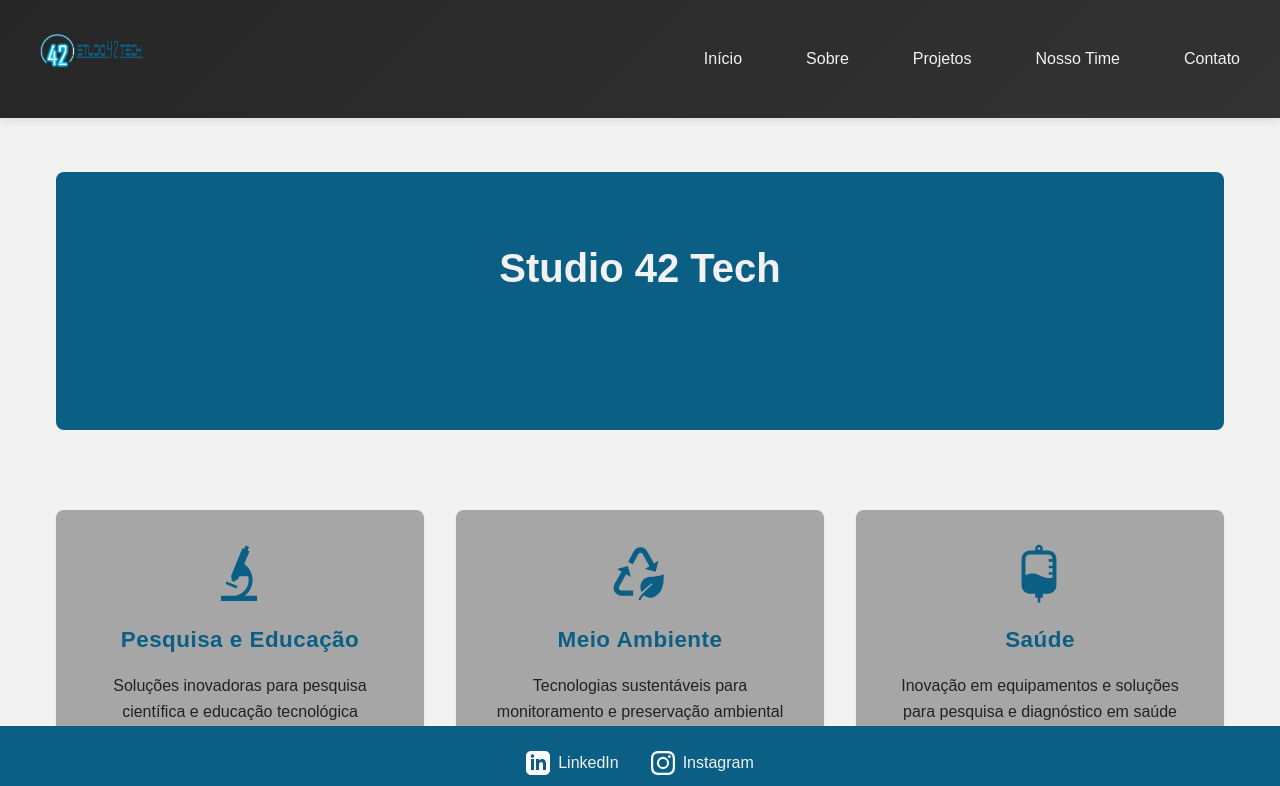
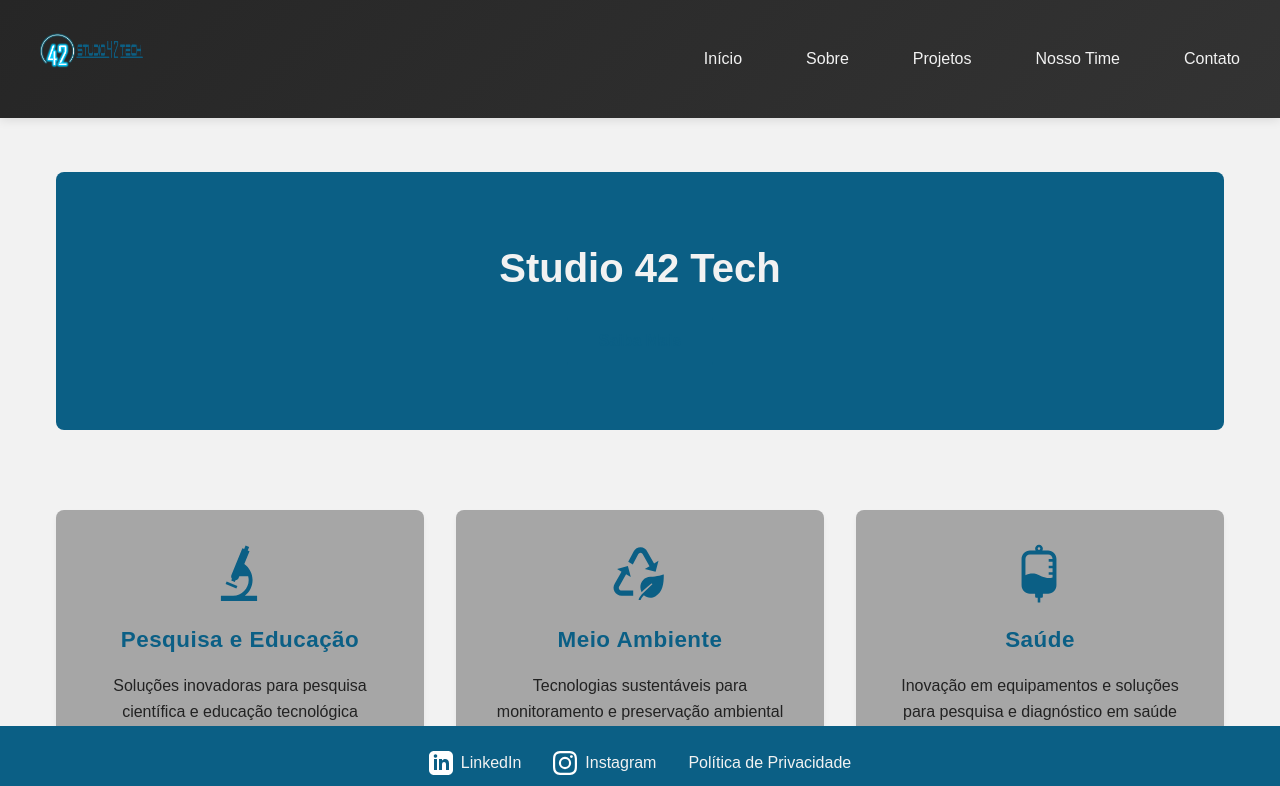
Before and after one commit to CafeSemCafeina/site_42tech, a plain HTML site: page index.html in a window 1280 px wide. Shown: the top 786 px of the page. Drawn offline with Linux system fonts and the light colour scheme.

Commit message:
politica de privacidade adicionada ao footer

```diff
--- a/index.html
+++ b/index.html
@@ -64,6 +64,7 @@
         <ul>
             <li><a href="https://www.linkedin.com/company/studio42tech/posts/?feedView=all" target="_blank"><svg xmlns="http://www.w3.org/2000/svg" viewBox="0 0 24 24" fill="currentColor"><path d="M19 0h-14c-2.761 0-5 2.239-5 5v14c0 2.761 2.239 5 5 5h14c2.762 0 5-2.239 5-5v-14c0-2.761-2.238-5-5-5zm-11 19h-3v-11h3v11zm-1.5-12.268c-.966 0-1.75-.79-1.75-1.764s.784-1.764 1.75-1.764 1.75.79 1.75 1.764-.783 1.764-1.75 1.764zm13.5 12.268h-3v-5.604c0-3.368-4-3.113-4 0v5.604h-3v-11h3v1.765c1.396-2.586 7-2.777 7 2.476v6.759z"/></svg>LinkedIn</a></li>
             <li><a href="https://www.instagram.com/studio42tech_oficial/" target="_blank"><svg xmlns="http://www.w3.org/2000/svg" viewBox="0 0 24 24" fill="currentColor"><path d="M12 2.163c3.204 0 3.584.012 4.85.07 3.252.148 4.771 1.691 4.919 4.919.058 1.265.069 1.645.069 4.849 0 3.205-.012 3.584-.069 4.849-.149 3.225-1.664 4.771-4.919 4.919-1.266.058-1.644.07-4.85.07-3.204 0-3.584-.012-4.849-.07-3.26-.149-4.771-1.699-4.919-4.92-.058-1.265-.07-1.644-.07-4.849 0-3.204.013-3.583.07-4.849.149-3.227 1.664-4.771 4.919-4.919 1.266-.057 1.645-.069 4.849-.069zM12 0C8.741 0 8.333.014 7.053.072 2.695.272.273 2.69.073 7.052.014 8.333 0 8.741 0 12c0 3.259.014 3.668.072 4.948.2 4.358 2.618 6.78 6.98 6.98C8.333 23.986 8.741 24 12 24c3.259 0 3.668-.014 4.948-.072 4.354-.2 6.782-2.618 6.979-6.98.059-1.28.073-1.689.073-4.948 0-3.259-.014-3.667-.072-4.947-.196-4.354-2.617-6.78-6.979-6.98C15.668.014 15.259 0 12 0zm0 5.838a6.162 6.162 0 100 12.324 6.162 6.162 0 000-12.324zM12 16a4 4 0 110-8 4 4 0 010 8zm6.406-11.845a1.44 1.44 0 100 2.881 1.44 1.44 0 000-2.881z"/></svg>Instagram</a></li>
+            <li><a href="privacy-policy.html">Política de Privacidade</a></li>
         </ul>
     </footer>
     <script src="javascript/script.js"></script>
```
Also changed, not shown: contato.html (+1 -1 lines), nosso-time.html (+1 -0 lines), projetos.html (+1 -0 lines), sobre.html (+1 -0 lines).
